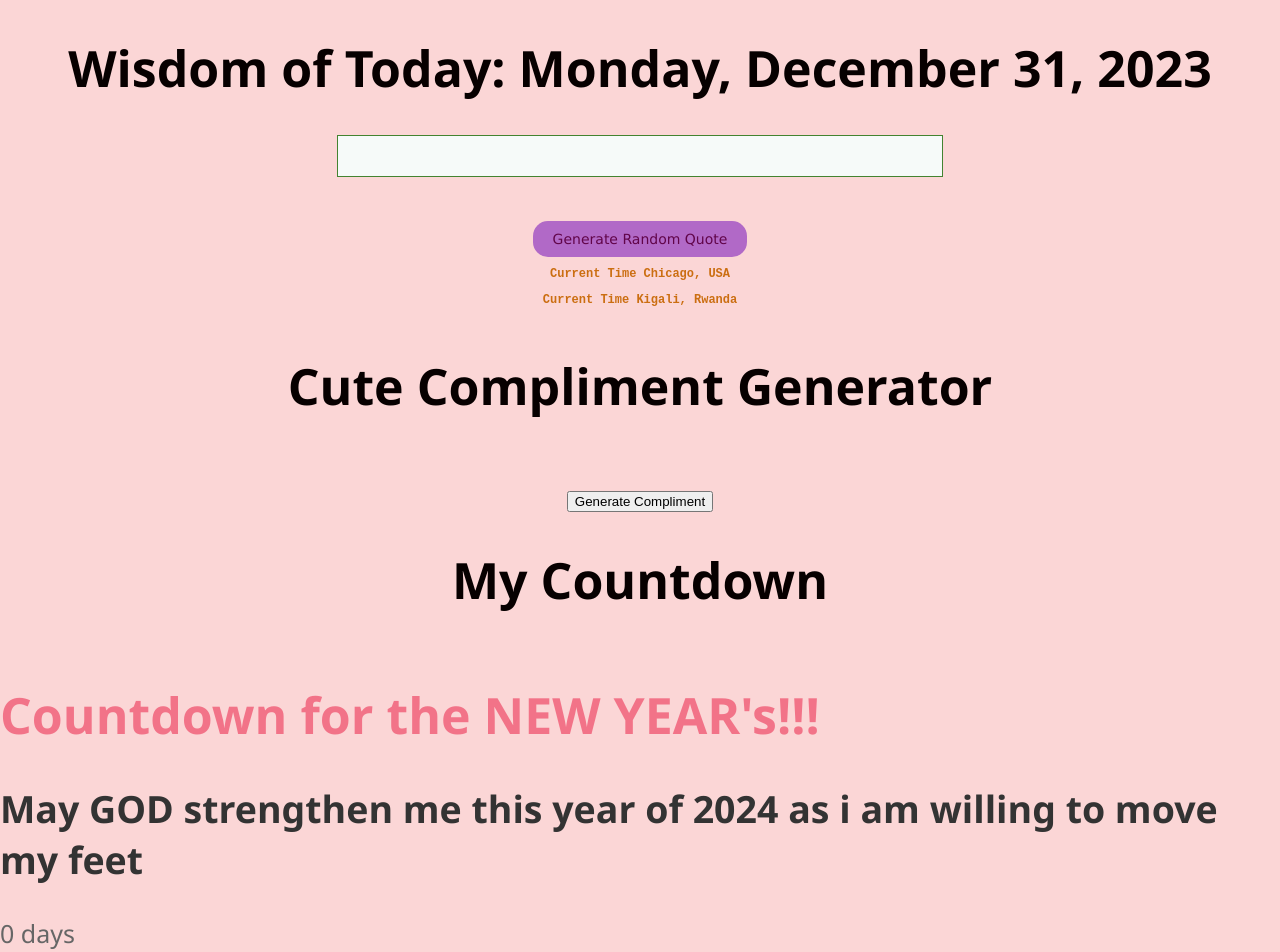
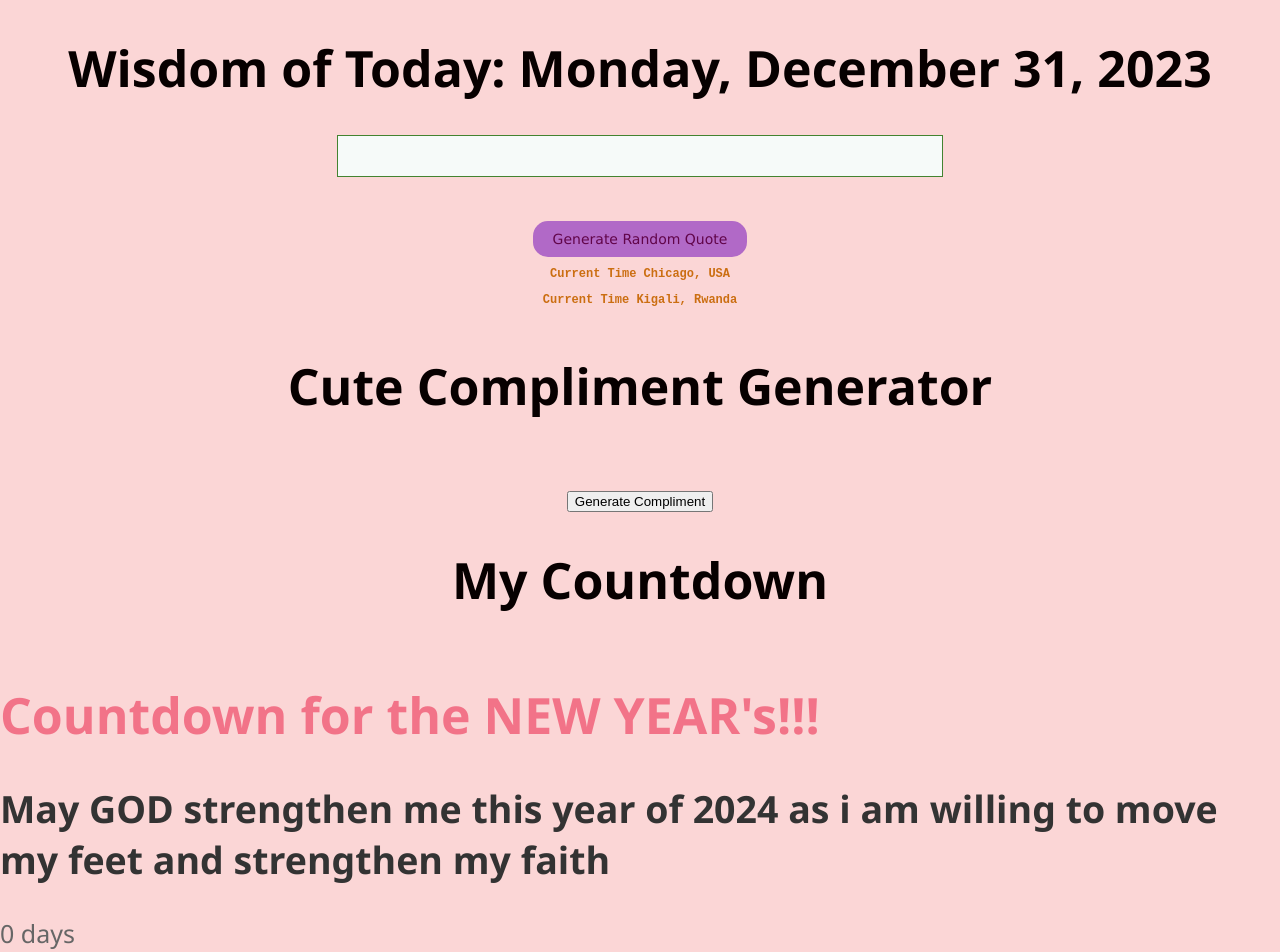
Before and after one commit to Lande21/RandomQuote, a React (Create React App) app: page / in a window 1280 px wide. Shown: the top 952 px of the page. Built offline with nearby package versions, Linux system fonts and the light colour scheme; no server answers.

Commit message:
changes of the date

```diff
--- a/src/CountdownTimer.js
+++ b/src/CountdownTimer.js
@@ -45,7 +45,7 @@ const CountdownTimer = ({ targetDate }) => {
   return (
     <div>
         <h1 className="countt">Countdown for the NEW YEAR's!!!</h1>
-        <h2>May GOD strengthen me this year of 2024 as i am willing  to move my feet</h2>
+        <h2>May GOD strengthen me this year of 2024 as i am willing  to move my feet and strengthen my faith</h2>
         <p>{timeLeft.days} days</p>
         <p>{timeLeft.hours} hours</p>
         <p>{timeLeft.minutes}  minutes</p>
```
